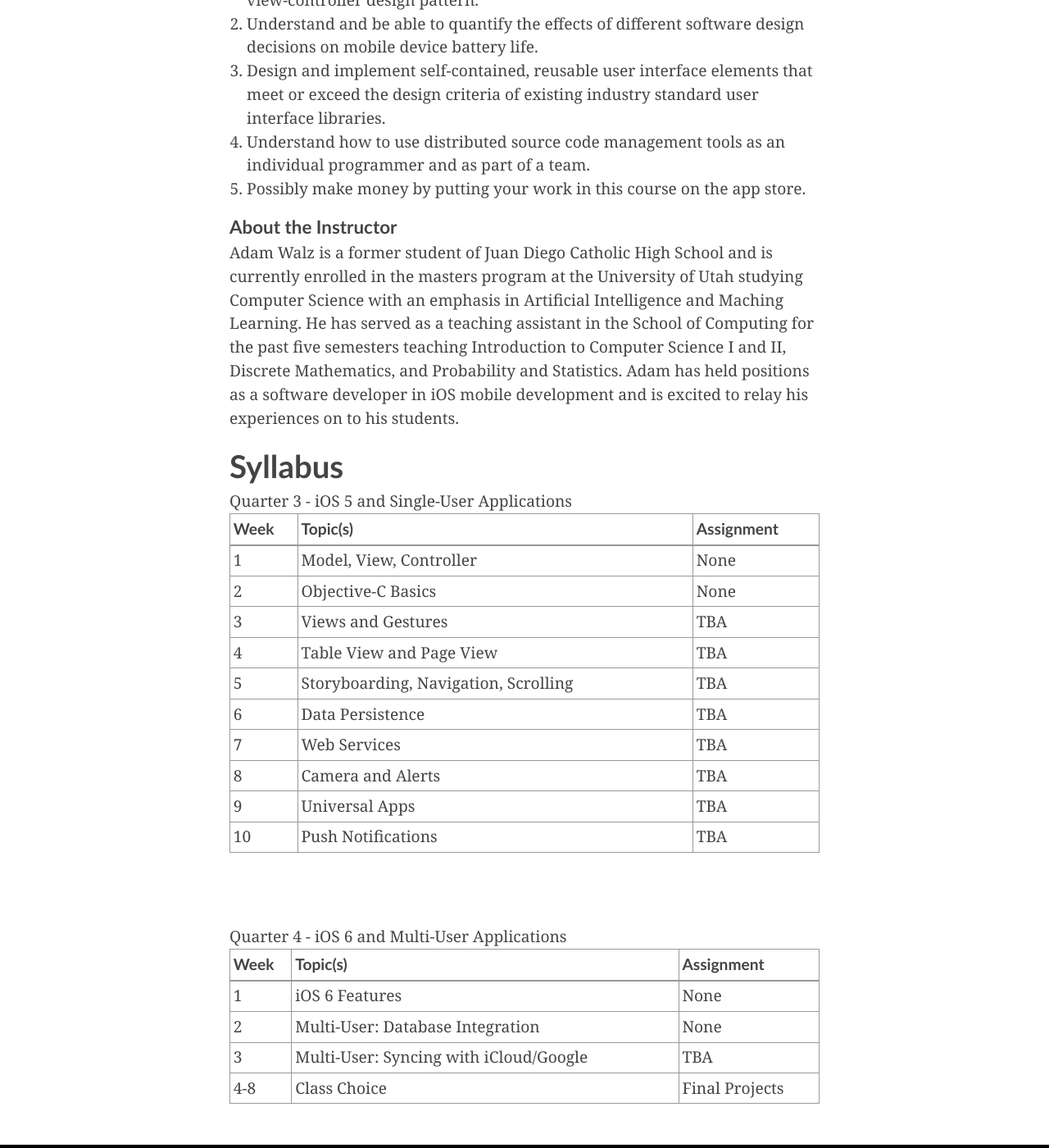
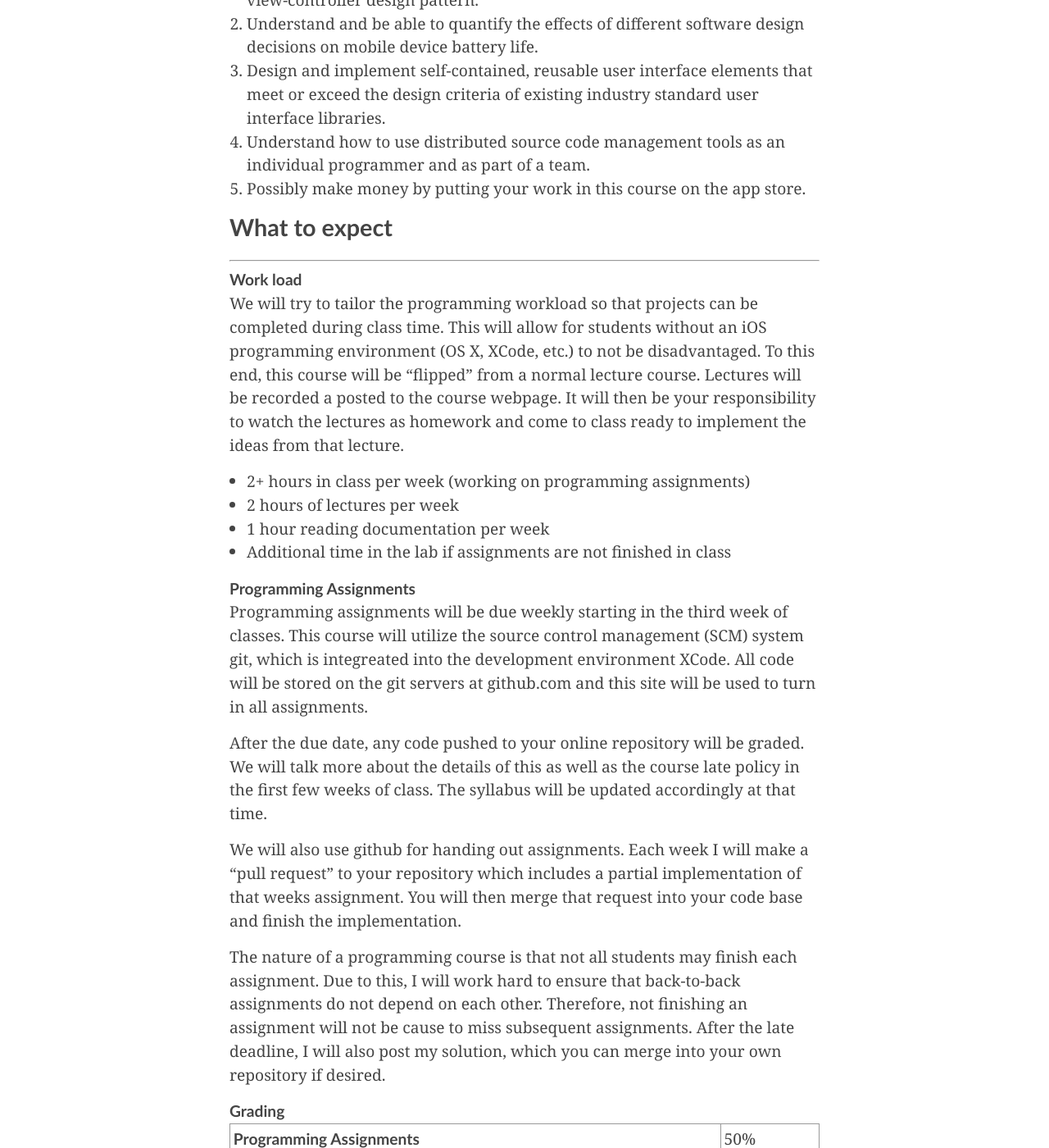
Before and after one commit to adamwalz/jdios-course-site, a Jekyll site: the page built from syllabus.md, in a window 1280 px wide and 1400 px high, scrolled down 918 px. Shown: the whole window at 82% size. Built offline with Jekyll 4.4.1, drawn with Linux system fonts in a browser that asks for light colours; some web fonts are replaced; Markdown is read by kramdown in place of the engine named in the settings; some of the changed text lies outside the part shown.

Commit message:
Add "What to expect" to syllabus

```diff
--- a/syllabus.md
+++ b/syllabus.md
@@ -34,7 +34,106 @@ At the conclusion of this course, students should be able to:
 	individual programmer and as part of a team.
 5.	Possibly make money by putting your work in this course on the app store.
 
-###About the Instructor
+##What to expect
+-------------------------------
+####Work load
+We will try to tailor the programming workload so that projects can be completed
+during class time. This will allow for students without an iOS programming
+environment (OS X, XCode, etc.) to not be disadvantaged. To this end, this course
+will be "flipped" from a normal lecture course. Lectures will be recorded a posted
+to the course webpage. It will then be your responsibility to watch the lectures
+as homework and come to class ready to implement the ideas from that lecture.
+
+- 2+ hours in class per week (working on programming assignments)
+- 2 hours of lectures per week
+- 1 hour reading documentation per week
+- Additional time in the lab if assignments are not finished in class
+
+####Programming Assignments
+Programming assignments will be due weekly starting in the third week of classes.
+This course will utilize the source control management (SCM) system git, which is
+integreated into the development environment XCode. All code will be stored on
+the git servers at github.com and this site will be used to turn in all assignments.
+
+After the due date, any code pushed to your online repository will be graded. We
+will talk more about the details of this as well as the course late policy in
+the first few weeks of class. The syllabus will be updated accordingly at that
+time.
+
+We will also use github for handing out assignments. Each week I will make a
+"pull request" to your repository which includes a partial implementation of that
+weeks assignment. You will then merge that request into your code base and finish
+the implementation.
+
+The nature of a programming course is that not all students may finish each
+assignment. Due to this, I will work hard to ensure that back-to-back assignments
+do not depend on each other. Therefore, not finishing an assignment will not be
+cause to miss subsequent assignments. After the late deadline, I will also post
+my solution, which you can merge into your own repository if desired.
+
+####Grading
+
+<table border="1" cellpadding="5">
+	<tr>
+		<th>Programming Assignments</th>
+		<td>50%</td>
+	</tr>
+	<tr>
+		<th>Quizzes</th>
+		<td>30%</td>
+	</tr>
+	<tr>
+		<th>Participation</th>
+		<td>10%</td>
+	</tr>
+	<tr>
+		<th>Final Exam</th>
+		<td>10%</td>
+	</tr>
+</table>
+
+####Academic Honesty
+Each student in coming into this course at a different level of experience and
+your personal tastes will show through in your projects. Except when explicitly
+designated otherwise, each assignment is to be done individually.
+
+Here is a list of do's and don'ts for what is considered acceptable behavior
+
+<table border="1" cellpadding="5">
+	<tr>
+		<th>Do's'</th>
+		<th>Dont's'</th>
+	</tr>
+	<tr>
+		<td><ul>
+      <li>Talking at a high level with classmates about your implemenation</li>
+      <li>Using third party libraries and toolkits</li>
+      <li>Using code from the industry standard API collection</li>
+      <li>Copying code from Apple's documentation'</li>
+		</ul>
+		</td>
+		<td><ul>
+      <li>Copying another student's work</li>
+      <li>Programming side-by-side while talking about the solution</li>
+		</ul>
+		</td>
+	</tr>
+</table>
+
+All bullets in the "Do's" header must be documented and sourced if used. Most
+third party libraries and toolkits require that your re-print their licenses.
+In this course, we will require that each project has a .LICENSE file that
+contains all of the licenses of anything that you have used, as well as your
+own license.
+
+I have been teaching at the University level for the past two years and have
+become good at spotting duplicate solutions. If you have any questions about
+what constitues acceptable behavior please ask.
+
+Academic dishonesty will receive a zero on the current week's assignment and be
+subject to the cheating policy of Juan Diego Catholic High School.
+
+##About the Instructor
 Adam Walz is a former student of Juan Diego Catholic High School and is currently
 enrolled in the masters program at the University of Utah studying Computer
 Science with an emphasis in Artificial Intelligence and Maching Learning. He has
```
